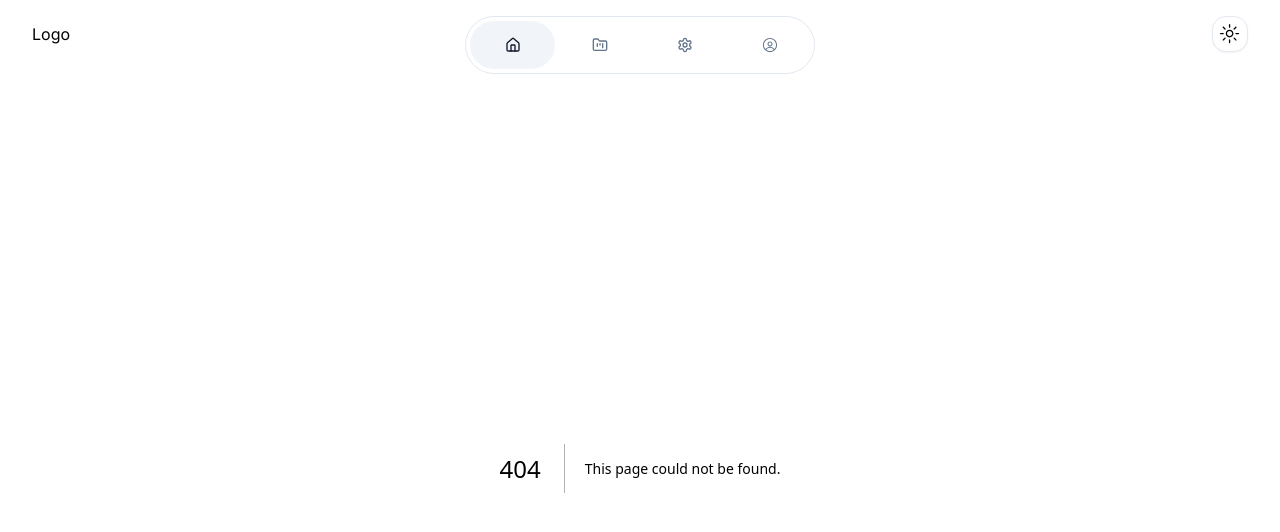
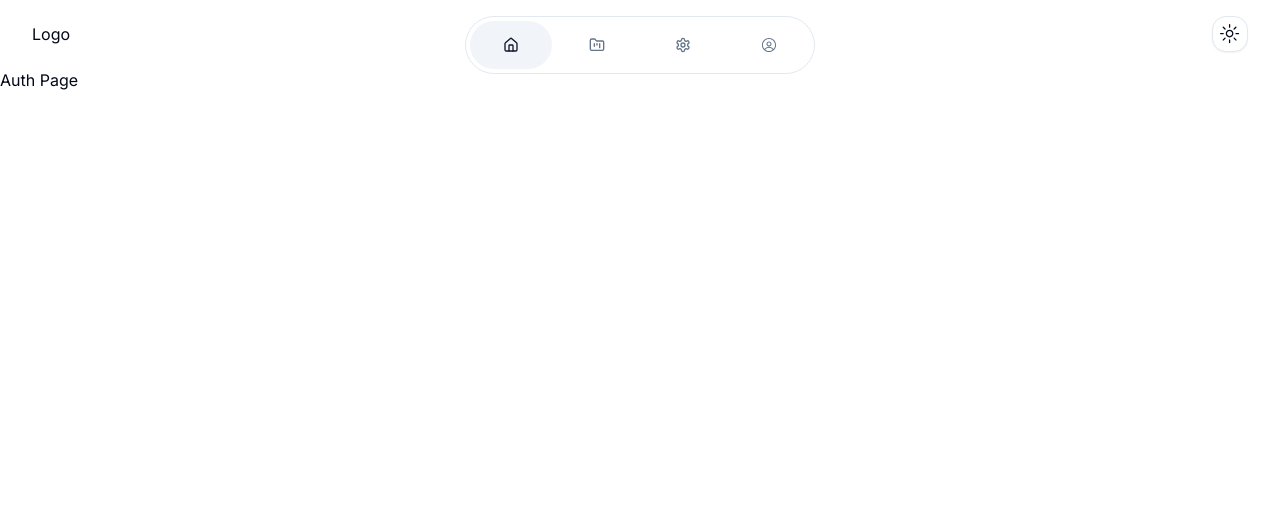
Before and after one commit to mirislomovmirjalol/blurry-layout-ui, a Next.js app: page /auth in a window 1280 px wide. Before the commit this address had no page. Shown: the top 532 px of the page. Built offline with nearby package versions, Linux system fonts and the light colour scheme.

Commit message:
feat: fully Custom navigation instead radix tabs

```diff
--- /dev/null
+++ b/app/auth/page.tsx
@@ -0,0 +1,7 @@
+export default function AuthPage() {
+    return (
+        <div>
+            <h1>Auth Page</h1>
+        </div>
+    );
+}
--- a/app/layout.tsx
+++ b/app/layout.tsx
@@ -4,6 +4,7 @@ import "./globals.css";
 import {ThemeProvider} from "@/app/Theme-provider";
 import {ThemeChanger} from "@/app/ThemeChanger";
 import {TabsDemo} from "@/components/Tabs";
+import Navbar from "@/components/Navbar";
 
 const inter = Inter({subsets: ["latin"]});
 
@@ -31,6 +32,9 @@ export default function RootLayout({
                     Logo
                 </h3>
                 <ThemeChanger/>
+            </div>
+            <Navbar/>
+            {children}
             {/*<div*/}
             {/*    className="absolute top-1/4 left-8 rounded-full h-32 w-32 -z-20 blur-3xl bg-primary/30 animate-blob"/>*/}
             {/*<div*/}
@@ -41,9 +45,6 @@ export default function RootLayout({
             {/*    className="absolute top-2/3 left-1/4 rounded-full h-32 w-32 -z-20 blur-3xl bg-lime-500/50 animate-blob"/>*/}
             {/*<div*/}
             {/*    className="absolute bottom-2 right-80 rounded-full h-32 w-32 -z-20 blur-3xl bg-blue-500/50 animate-blob"/>*/}
-            </div>
-            <TabsDemo/>
-            {children}
         </ThemeProvider>
         </body>
         </html>
--- /dev/null
+++ b/components/Navbar.tsx
@@ -0,0 +1,34 @@
+import Link from "next/link";
+import {FolderKanban, Home, Settings} from "lucide-react";
+import {AvatarIcon} from "@radix-ui/react-icons";
+
+const Navbar = () => {
+    return (
+        <nav className="md:top-4 md:bottom-full fixed bottom-4 w-full mx-auto z-10">
+            <ul className="flex flex-row space-x-1 justify-between items-center rounded-full p-1 text-muted-foreground border backdrop-blur-md bg-background/50 max-w-[350px] mx-auto">
+                <Link href="/" className="py-4 w-full flex justify-center hover:bg-accent rounded-full transition-all duration-300 bg-accent text-accent-foreground">
+                    <li>
+                        <Home className="h-4 w-4"/>
+                    </li>
+                </Link>
+                <Link href="/about" className="py-4 w-full flex justify-center hover:bg-accent rounded-full transition-all duration-300">
+                    <li>
+                        <FolderKanban className="h-4 w-4"/>
+                    </li>
+                </Link>
+                <Link href="/contact" className="py-4 w-full flex justify-center hover:bg-accent rounded-full transition-all duration-300">
+                    <li>
+                        <Settings className="h-4 w-4"/>
+                    </li>
+                </Link>
+                <Link href="/auth" className="py-4 w-full flex justify-center hover:bg-accent rounded-full transition-all duration-300">
+                    <li>
+                        <AvatarIcon className="h-4 w-4"/>
+                    </li>
+                </Link>
+            </ul>
+        </nav>
+    );
+}
+
+export default Navbar;
```
Lines whose indentation alone changed are shown as unchanged.
